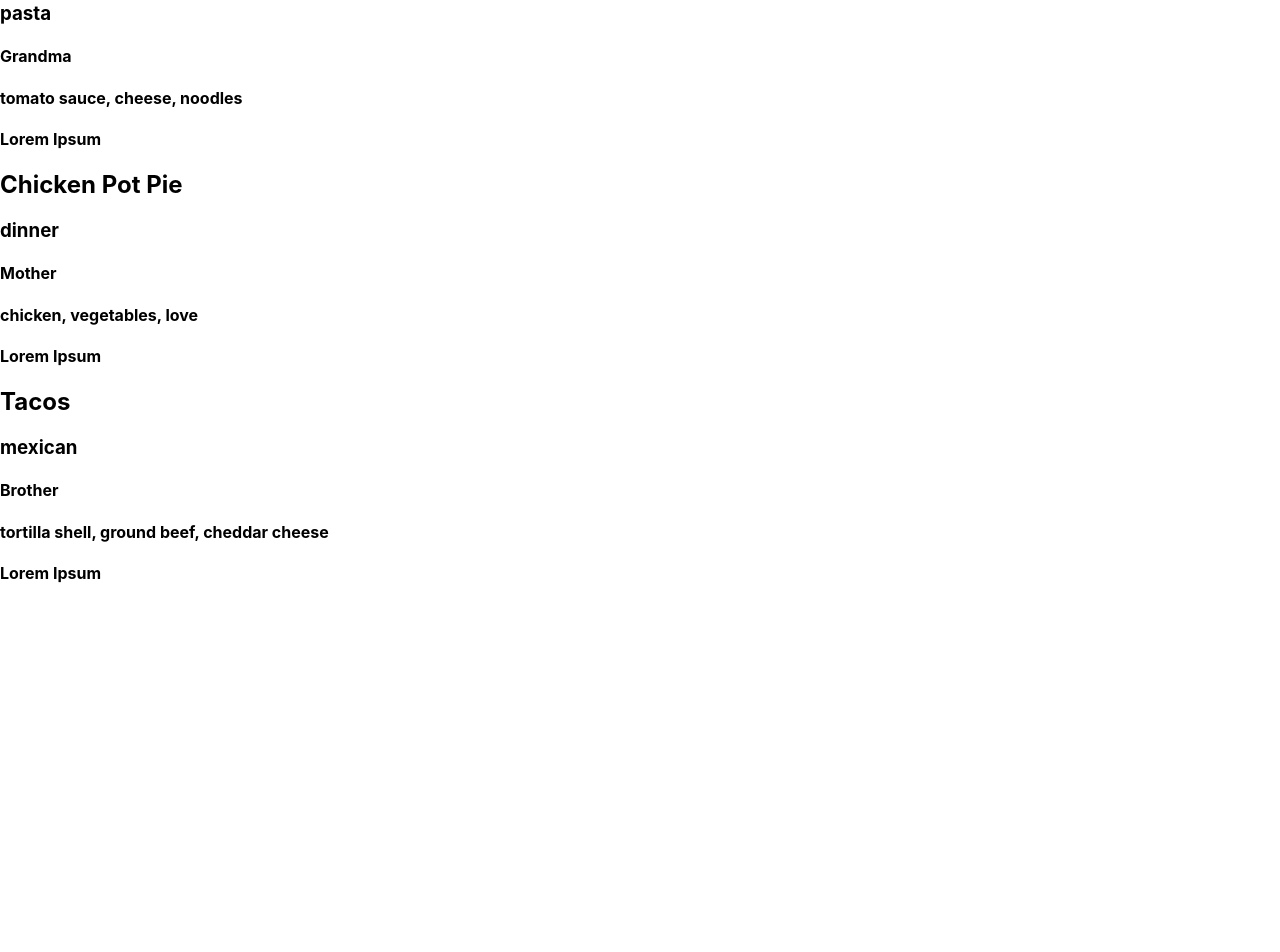
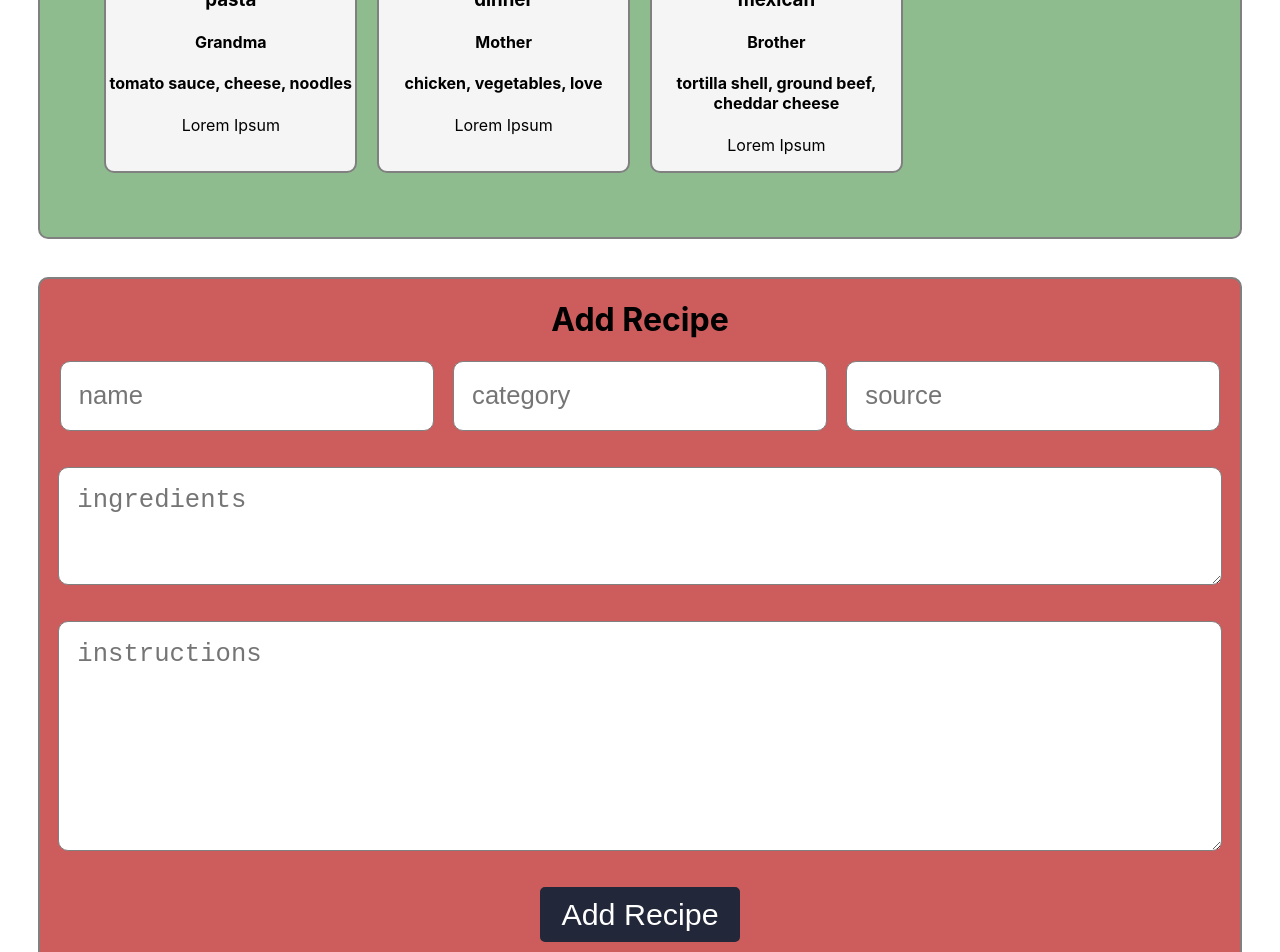
Before and after one commit to KD-Secret-Family-Recipes-Cookbook/front-end, a React (Create React App) app in the folder recipe-creator/: page /recipes in a window 1280 px wide. Shown: the part 320-1272 px from the top of the page. Before the commit the page ends 924 px from the top, so only its background shows below. Built offline with nearby package versions, Linux system fonts and the light colour scheme.

Commit message:
added a whole bunch of styling to the My Recipes Tab.

```diff
--- a/recipe-creator/src/App.js
+++ b/recipe-creator/src/App.js
@@ -1,5 +1,5 @@
 import React, { useState } from 'react';
-import { BrowserRouter as Router, Route, Link, Switch } from 'react-router-dom';
+import { BrowserRouter as Router, Route, Switch } from 'react-router-dom';
 import NavBar from './components/NavBar';
 import Login from './components/Login';
 import Registration from './components/Registration';
--- a/recipe-creator/src/components/Form.js
+++ b/recipe-creator/src/components/Form.js
@@ -1,4 +1,100 @@
-import React, { useState, useEffect } from 'react';
+import React, { useState } from 'react';
+import styled from "styled-components";
+
+const AddRecipeContainer = styled.div`
+    border: 2px solid grey;
+    border-radius: 10px;
+    margin: 3%;
+    background-color: indianred;
+`
+const HeaderStyling = styled.h1`
+    text-align: center;
+`
+const InputContainer = styled.div`
+    // border: 2px solid grey;
+`
+const RecipeStyling = styled.div`
+    display: flex;
+    justify-content: space-evenly;
+    margin-bottom: 3%;
+`
+const RowOneStyling = styled.input`
+    width: 28%;
+    height: 2rem;
+    border-radius: 10px;
+    font-size: 1.6rem;
+    padding: 1.5%;
+    border: 1px solid grey;
+    outline: none;
+
+    &:focus {
+        outline: none;
+        border: 2px solid green;
+    }
+`
+const RowTwoStyling = styled.textarea`
+    height: 5rem;
+    border-radius: 10px;
+    font-size: 1.6rem;
+    padding: 1.5%;
+    margin: 0% 1.5%;
+    border: 1px solid grey;
+    outline: none;
+
+    &:focus {
+        outline: none;
+        border: 2px solid green;
+    }
+`
+const RowThreeStyling = styled.textarea`
+    height: 12rem;
+    border-radius: 10px;
+    font-size: 1.6rem;
+    padding: 1.5%;
+    margin: 3% 1.5% 0% 1.5%;
+    border: 1px solid grey;
+    outline: none;
+
+    &:focus {
+        outline: none;
+        border: 2px solid green;
+    }
+`
+const InstructionStyling = styled.div`
+    display: flex;
+    flex-direction: column;
+    justify-content: center;
+`
+const ButtonContainer = styled.div`
+    text-align: center;
+`
+const ButtonStyling = styled.button`
+    text-align: center;
+    background-color: #22283A;
+    color: white;
+    padding: 8px 0px;
+    margin: 3%;
+    border-radius: 5px;
+    font-size: 1.9rem;
+    width: 200px;
+    border: 2px solid #22283A;
+    outline: none;
+
+    &:hover {
+        background-color: white;
+        color: #22283A;
+        animation: shadow-pulse 1s infinite;
+
+        @keyframes shadow-pulse {
+            0% {
+              box-shadow: 0 0 0 0px rgba(0, 0, 0, 0.2);
+            }
+            100% {
+              box-shadow: 0 0 0 15px rgba(0, 0, 0, 0);
+            }
+        }
+    }
+`
 
 const Form = props => {
     const [recipe, setRecipe] = useState({ name: '', category: '', source: '', ingredients: '', instructions: '' })
@@ -15,52 +111,66 @@ const Form = props => {
     }
 
     return (
-        <div>
-            <h1>Add Recipe</h1>
+        <AddRecipeContainer>
+            <HeaderStyling>Add Recipe</HeaderStyling>
+            <InputContainer>
                 <form onSubmit={submitForm}>
-                <input
+                    <RecipeStyling>
+                        <RowOneStyling
                             id='name'
                             type='text'
                             name='name'
                             placeholder='name'
                             value={recipe.name}
                             onChange={handleChanges}
+                            autoComplete='off'
+                            border='none'
                         />
-                <input
-                    id='category'
+                        <RowOneStyling
+                            id='name'
                             type='text'
                             name='category'
                             placeholder='category'
                             value={recipe.category}
                             onChange={handleChanges}
+                            autoComplete='off'
                         />
-                <input
-                    id='source'
+                        <RowOneStyling
+                            id='name'
                             type='text'
                             name='source'
                             placeholder='source'
                             value={recipe.source}
                             onChange={handleChanges}
+                            autoComplete='off'
                         />
-                <input
+                    </RecipeStyling>
+                    <InstructionStyling>
+                        <RowTwoStyling
                             id='ingredients'
                             type='text'
                             name='ingredients'
                             placeholder='ingredients'
                             value={recipe.ingredients}
                             onChange={handleChanges}
+                            autoComplete='off'
                         />
-                <input
+                        <RowThreeStyling
                             id='instructions'
                             type='text'
                             name='instructions'
                             placeholder='instructions'
                             value={recipe.instructions}
                             onChange={handleChanges}
+                            autoComplete='off'
                         />
-                <button type='submit'>Add Recipe</button>
+                    </InstructionStyling>
+                    <ButtonContainer>
+                        <ButtonStyling type='submit'>Add Recipe</ButtonStyling>
+                    </ButtonContainer>
                 </form>
-        </div>
+            </InputContainer>
+        </AddRecipeContainer>
     )
 }
 
--- a/recipe-creator/src/components/NavBar.js
+++ b/recipe-creator/src/components/NavBar.js
@@ -6,17 +6,11 @@ const NavStyle = styled.nav`
   display: flex;
   justify-content: space-evenly;
   font-size: 2rem;
+  background-color: whitesmoke;
   border: 2px solid grey;
   border-radius: 10px;
   padding: 2%;
   margin: 3%;
-
-//   &:hover {
-//       background-color: black;
-//   }
-`
-const AStyle = styled.a`
-  text-decoration: none;
 `
 
 const NavBar = () => {
--- a/recipe-creator/src/components/Recipes.js
+++ b/recipe-creator/src/components/Recipes.js
@@ -1,19 +1,41 @@
 import React from 'react';
 import Form from './Form.js';
+import styled from "styled-components";
+
+const ListStyle = styled.div`
+    display: grid;
+    grid-template-columns: repeat(auto-fill, minmax(250px, 1fr));
+    grid-auto-rows: auto;
+    grid-gap: 20px;
+    grid-auto-flow: row;
+    background-color: darkseagreen;
+    border: 2px solid grey;
+    border-radius: 10px;
+    padding: 5%;
+    margin: 3%;
+`
+const CardStyle = styled.div`
+    text-align: center;
+    border: 2px solid grey;
+    border-radius: 10px;
+    background-color: whitesmoke;
+`
 
 const Recipes = props => {
     return (
         <div className='recipe-list'>
+            <ListStyle>
+                {props.recipe.map(recItem => (
+                    <CardStyle key={recItem.id}>
+                        <h2>{recItem.name}</h2>
+                        <h3>{recItem.category}</h3>
+                        <h4>{recItem.source}</h4>
+                        <h4>{recItem.ingredients}</h4>
+                        <p>{recItem.instructions}</p>
+                    </CardStyle>
+                ))}
+            </ListStyle>
             <Form addNewRecipe={props.addNewRecipe} />
-            {props.recipe.map(recItem => (
-                <div className='recipe-item' key={recItem.id}>
-                    <h2>{recItem.name}</h2>
-                    <h3>{recItem.category}</h3>
-                    <h4>{recItem.source}</h4>
-                    <h4>{recItem.ingredients}</h4>
-                    <h4>{recItem.instructions}</h4>
-                </div>
-            ))}
         </div>
     )
 }
--- a/recipe-creator/src/index.css
+++ b/recipe-creator/src/index.css
@@ -15,3 +15,53 @@ code {
 a {
   text-decoration: none;
 }
+
+a:hover {
+  transition: all 500ms;
+  transform: scale(1.2);
+}
+
+/* #name {
+  width: 28%;
+  height: 2rem;
+  border-radius: 10px;
+  font-size: 1.6rem;
+  padding: 1.5%;
+  border: 1px solid grey;
+  outline: none;
+}
+
+#name:focus {
+  outline: none;
+  border: 2px solid green;
+} */
+
+/* #ingredients {
+  height: 5rem;
+  border-radius: 10px;
+  font-size: 1.6rem;
+  padding: 1.5%;
+  margin: 0% 1.5%;
+  border: 1px solid grey;
+  outline: none;
+}
+
+#ingredients:focus {
+  outline: none;
+  border: 2px solid green;
+} */
+
+/* #instructions {
+  height: 12rem;
+  border-radius: 10px;
+  font-size: 1.6rem;
+  padding: 1.5%;
+  margin: 3% 1.5% 0% 1.5%;
+  border: 1px solid grey;
+  outline: none;
+}
+
+#instructions:focus {
+  outline: none;
+  border: 2px solid green;
+} */
```
Lines whose indentation alone changed are shown as unchanged.
